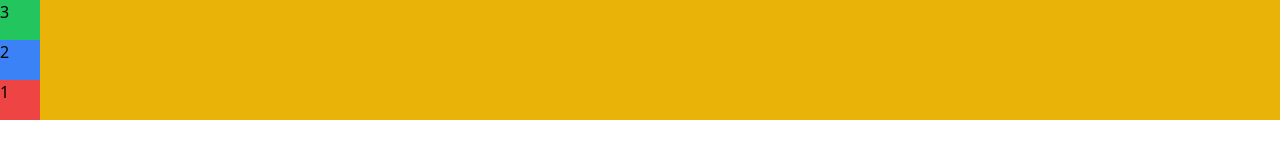
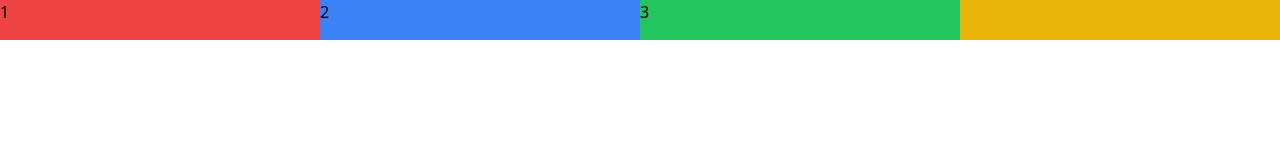
Before and after one commit to bunyawats/hello-tailwind, a website: page public/index.html in a window 1280 px wide. Drawn offline with Linux system fonts and the light colour scheme.

Commit message:
flex flex-wrap bg-yellow-500

```diff
--- a/public/index.html
+++ b/public/index.html
@@ -9,10 +9,10 @@
 </head>
 
 <body>
-    <div class="flex flex-col-reverse bg-yellow-500">
-        <div class="h-10 w-10 bg-red-500">1</div>
-        <div class="h-10 w-10 bg-blue-500">2</div>
-        <div class="h-10 w-10 bg-green-500">3</div>
+    <div class="flex flex-wrap bg-yellow-500">
+        <div class="h-10 w-80 bg-red-500">1</div>
+        <div class="h-10 w-80 bg-blue-500">2</div>
+        <div class="h-10 w-80 bg-green-500">3</div>
     </div>
 </body>
 
```
Also changed, not shown: public/styles.css.
